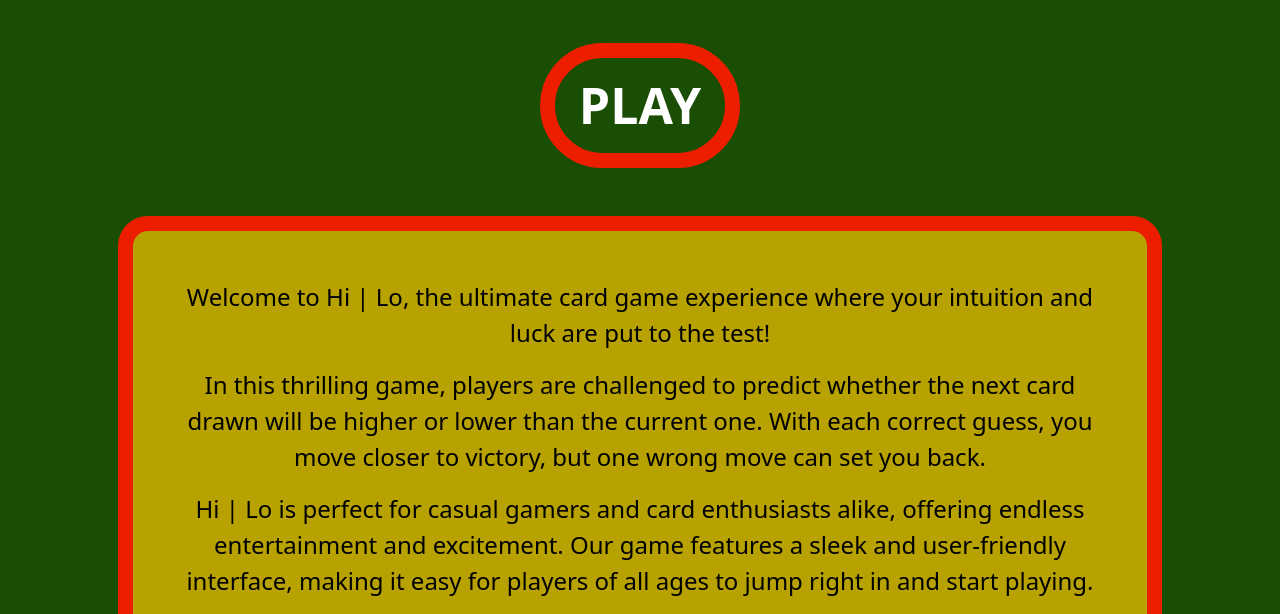
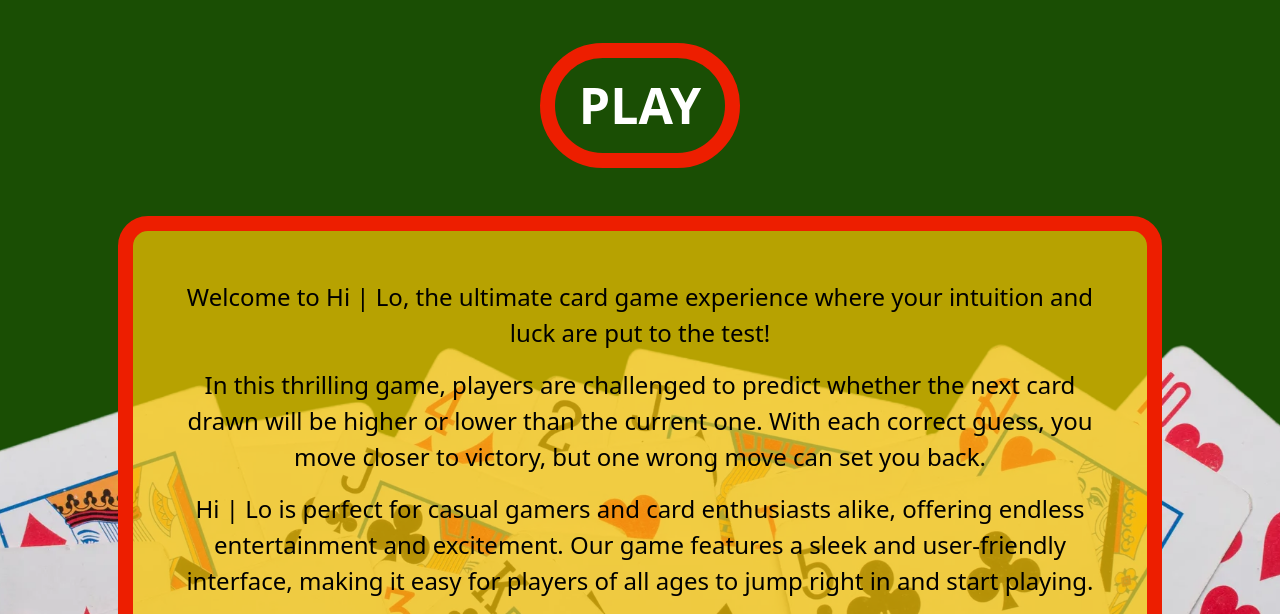
Before and after one commit to dvfrancis/hi-lo-card-game, a plain HTML site: page index.html in a window 1280 px wide. Shown: the part 186-800 px from the top of the page. Drawn offline with nearby package versions, Linux system fonts and the light colour scheme; a web font is replaced by a local one.

Commit message:
style: optimise images

```diff
--- a/assets/css/styles.css
+++ b/assets/css/styles.css
@@ -214,7 +214,7 @@ main {
 }
 
 #site-intro-section {
-  background: center / cover no-repeat url("assets/images/playing-cards.png"), #1A4E04;
+  background: center / cover no-repeat url("/assets/images/playing-cards-background.webp"), #1A4E04;
   margin-top: 75px;
 }
 
```
Also changed, not shown: 404.html (+1 -1 lines), README.md, assets/images/blue-playing-card-back.png (deleted), assets/images/error-404.webp (added), assets/images/favicon.ico (added), assets/images/playing-cards-background.webp (added), assets/images/red-playing-card-back.png (deleted), assets/images/website-colours.jpg (deleted), assets/images/website-colours.webp (added), 2 other files.
